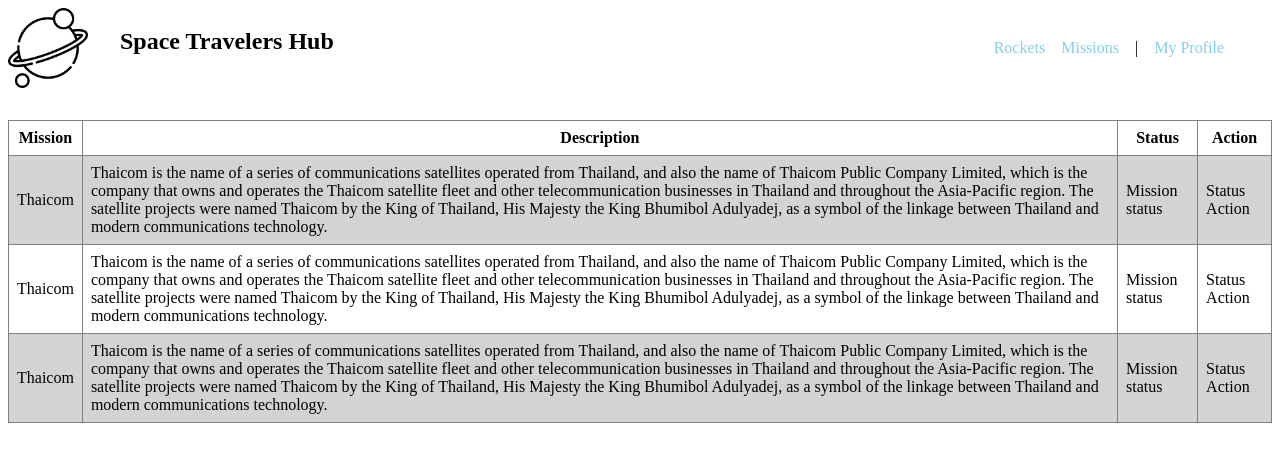
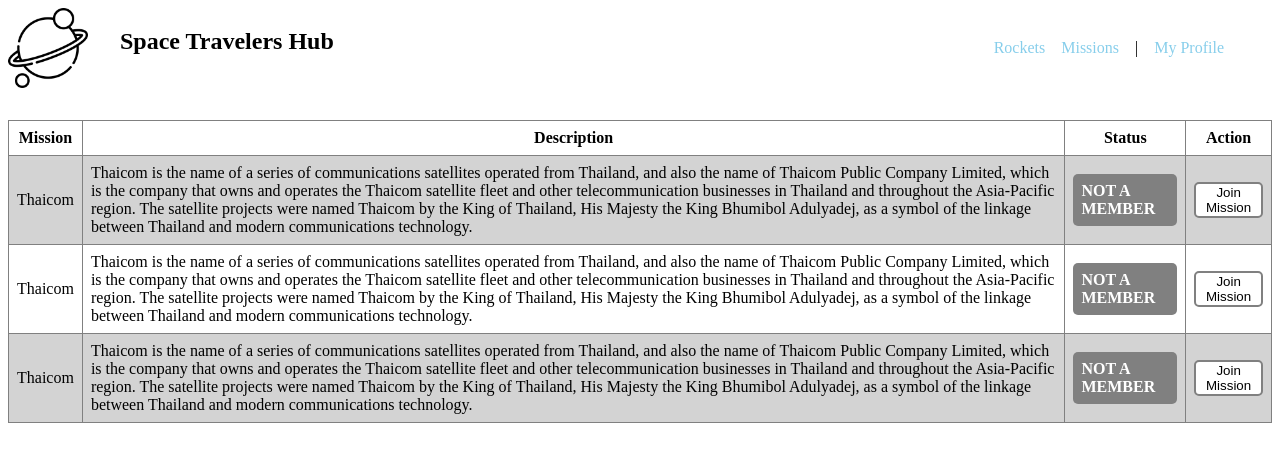
Before and after one commit to limavfabio/react-group-project, a React (Create React App) app: page / in a window 1280 px wide. Shown: the top 462 px of the page. Built offline with nearby package versions, Linux system fonts and the light colour scheme.

Commit message:
Add styling to buttons

```diff
--- a/src/components/MissionList.jsx
+++ b/src/components/MissionList.jsx
@@ -25,8 +25,15 @@
             Adulyadej, as a symbol of the linkage between Thailand and modern
             communications technology.
           </td>
-          <td>Mission status</td>
-          <td>Status Action</td>
+          <td>
+            {' '}
+            <div className={style.statusNotMember}>NOT A MEMBER</div>
+          </td>
+          <td>
+            <button className={style.joinBtn} type="button">
+              Join Mission
+            </button>
+          </td>
         </tr>
         <tr className={style.tableRow}>
           <td>Thaicom</td>
@@ -40,8 +47,14 @@
             Adulyadej, as a symbol of the linkage between Thailand and modern
             communications technology.
           </td>
-          <td>Mission status</td>
-          <td>Status Action</td>
+          <td>
+            <div className={style.statusNotMember}>NOT A MEMBER</div>
+          </td>
+          <td>
+            <button className={style.joinBtn} type="button">
+              Join Mission
+            </button>
+          </td>
         </tr>
         <tr className={style.tableRow}>
           <td>Thaicom</td>
@@ -55,8 +68,15 @@
             Adulyadej, as a symbol of the linkage between Thailand and modern
             communications technology.
           </td>
-          <td>Mission status</td>
-          <td>Status Action</td>
+          <td>
+            {' '}
+            <div className={style.statusNotMember}>NOT A MEMBER</div>
+          </td>
+          <td>
+            <button className={style.joinBtn} type="button">
+              Join Mission
+            </button>
+          </td>
         </tr>
       </tbody>
     </table>
--- a/src/styles/MissionList.module.css
+++ b/src/styles/MissionList.module.css
@@ -12,3 +12,17 @@
   border: 1px solid gray;
   padding: 0.5rem;
 }
+
+.statusNotMember {
+  background-color: gray;
+  color: white;
+  font-weight: bold;
+  padding: 0.5rem;
+  border-radius: 5px;
+}
+
+.joinBtn {
+  border: 2px solid gray;
+  background-color: white;
+  border-radius: 5px;
+}
```
